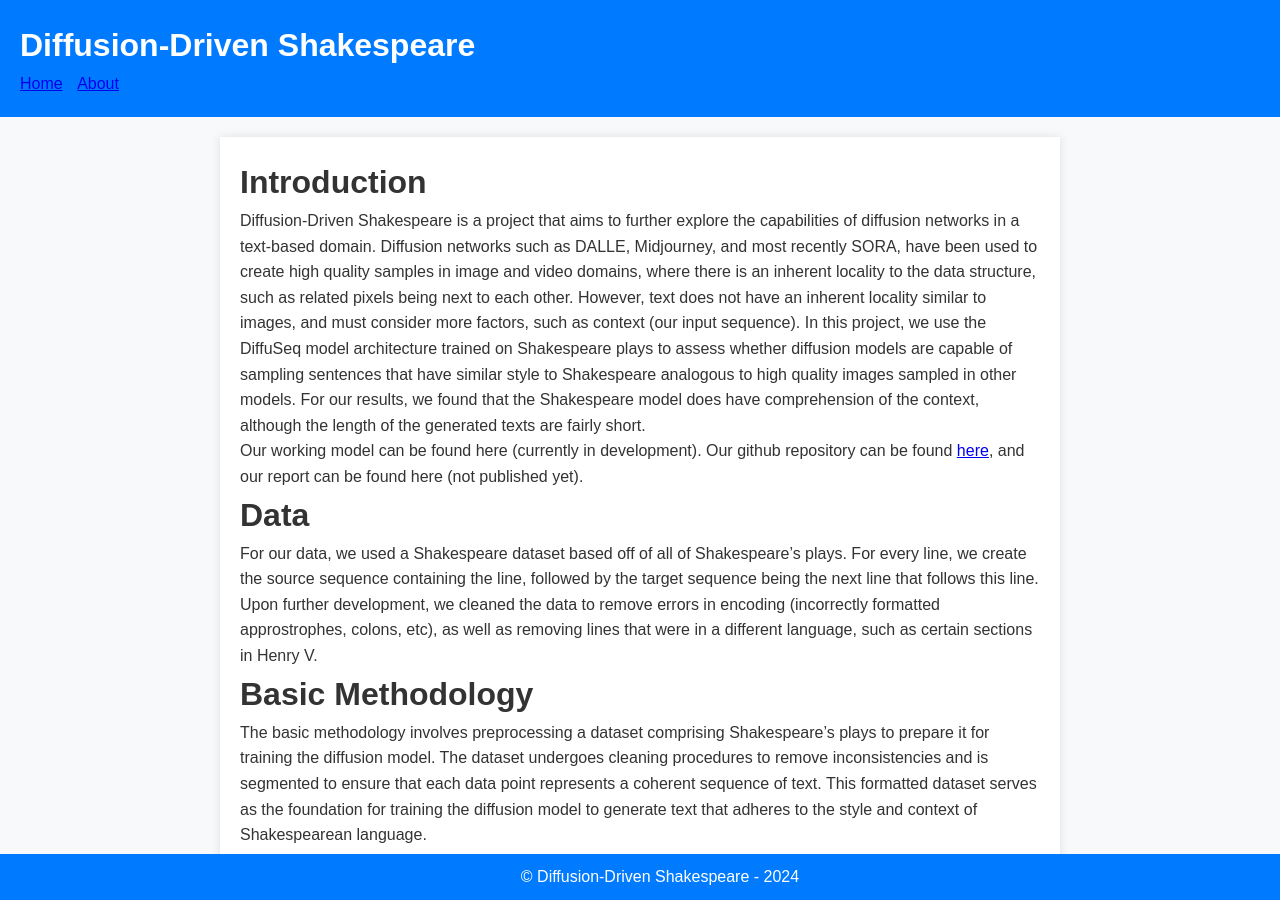
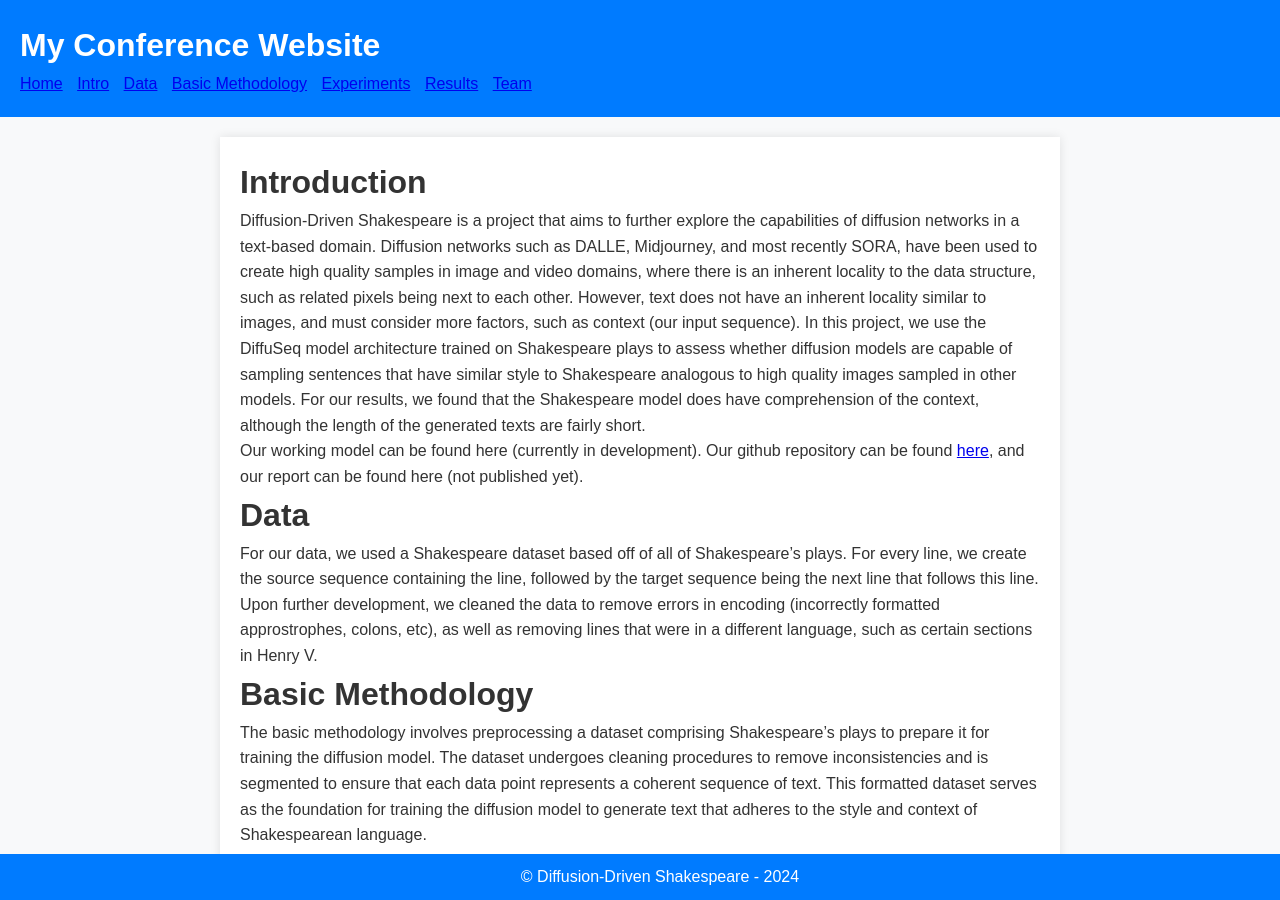
Before and after one commit to xianyingkong/diffusion-text-generation, a Jekyll site: the page built from docs/index.md, in a window 1280 px wide and 900 px high. Built offline with Jekyll 4.4.1, drawn with Linux system fonts in a browser that asks for light colours.

Commit message:
Update default.html

```diff
--- a/docs/_layouts/default.html
+++ b/docs/_layouts/default.html
@@ -3,16 +3,22 @@
 <head>
     <meta charset="UTF-8">
     <meta name="viewport" content="width=device-width, initial-scale=1.0">
-    <title>{{ page.title }} | {{ site.title }}</title>
+    <title>{{ page.title }}</title>
     <link rel="stylesheet" href="{{ '/assets/css/style.css' | relative_url }}">
 </head>
 <body>
+
 <header>
-        <h1>{{ site.title }}</h1>
+    <h1>My Conference Website</h1>
     <nav>
         <ul>
             <li><a href="/">Home</a></li>
-                <li><a href="/about">About</a></li>
+            <li><a href="/intro">Intro</a></li>
+            <li><a href="/data">Data</a></li>
+            <li><a href="/methodology">Basic Methodology</a></li>
+            <li><a href="/experiments">Experiments</a></li>
+            <li><a href="/results">Results</a></li>
+            <li><a href="/team">Team</a></li>
         </ul>
     </nav>
 </header>
@@ -24,5 +30,6 @@
 <footer>
     &copy; {{ site.title }} - {{ site.time | date: "%Y" }}
 </footer>
+
 </body>
 </html>
```
Lines whose indentation alone changed are shown as unchanged.
